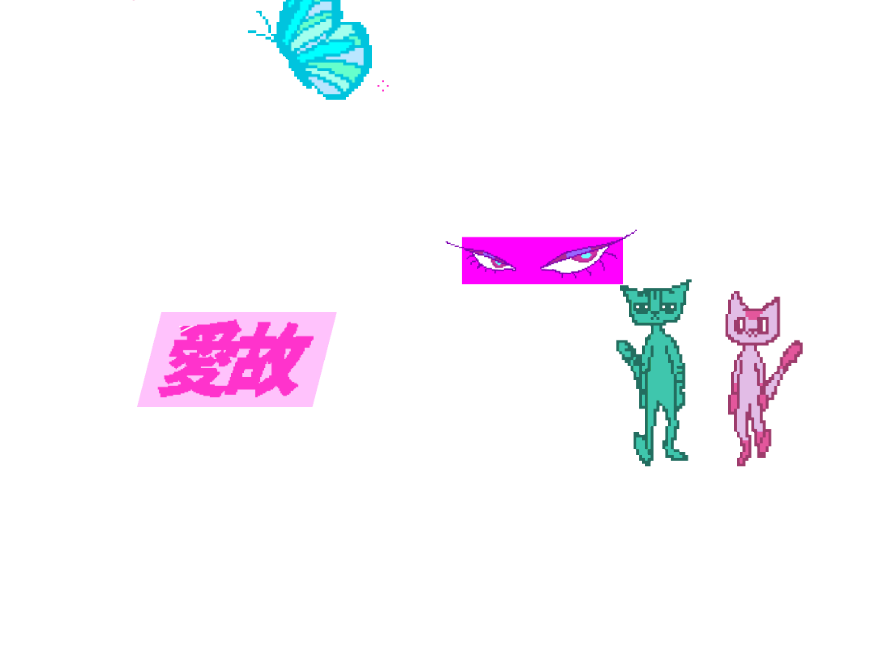
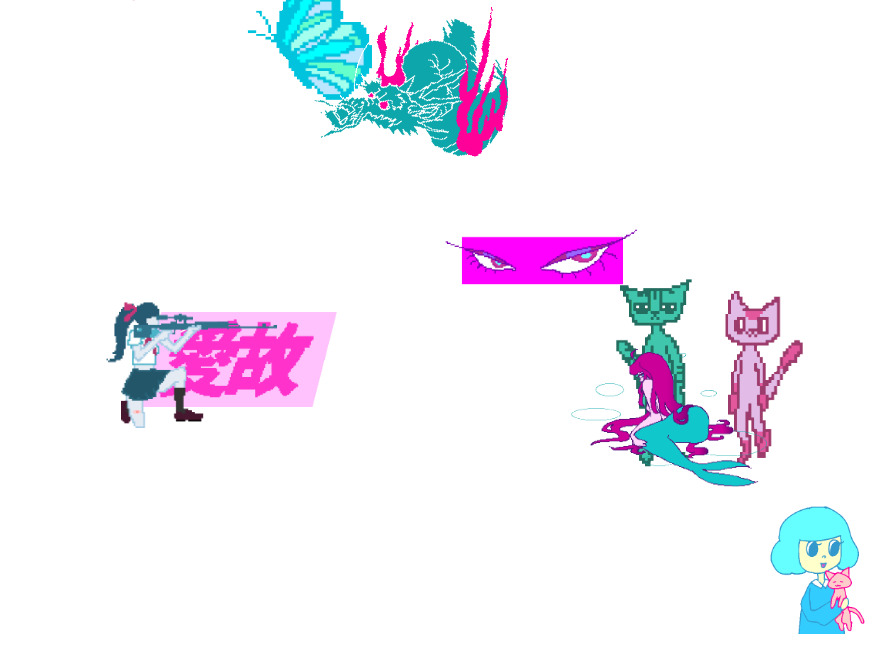
Before and after one commit to ellenlowing/hoodb, a plain HTML site: page index.html in a window 1280 px wide. Shown: the part 86-758 px from the top of the page, without its empty margins (11-907 px from the left). Drawn offline with Linux system fonts and the light colour scheme.

Commit message:
add stickers

```diff
--- a/index.html
+++ b/index.html
@@ -17,6 +17,10 @@
       <img class="sticker" id="sticker-2" src="assets/img/stickers/bluebutterfly.gif" alt="">
       <img class="sticker" id="sticker-3" src="assets/img/stickers/bothwalk.gif" alt="">
       <img class="sticker" id="sticker-4" src="assets/img/stickers/eyes.gif" alt="">
+      <img class="sticker" id="sticker-5" src="assets/img/stickers/cat.gif" alt="">
+      <img class="sticker" id="sticker-6" src="assets/img/stickers/hbk.gif" alt="">
+      <img class="sticker" id="sticker-7" src="assets/img/stickers/ningyo.gif" alt="">
+      <img class="sticker" id="sticker-8" src="assets/img/stickers/sniper.gif" alt="">
 
       <!-- <iframe src="https://player.vimeo.com/video/347948043" width="640" height="360" frameborder="0" allow="autoplay; fullscreen" allowfullscreen></iframe> -->
     </div>
```
